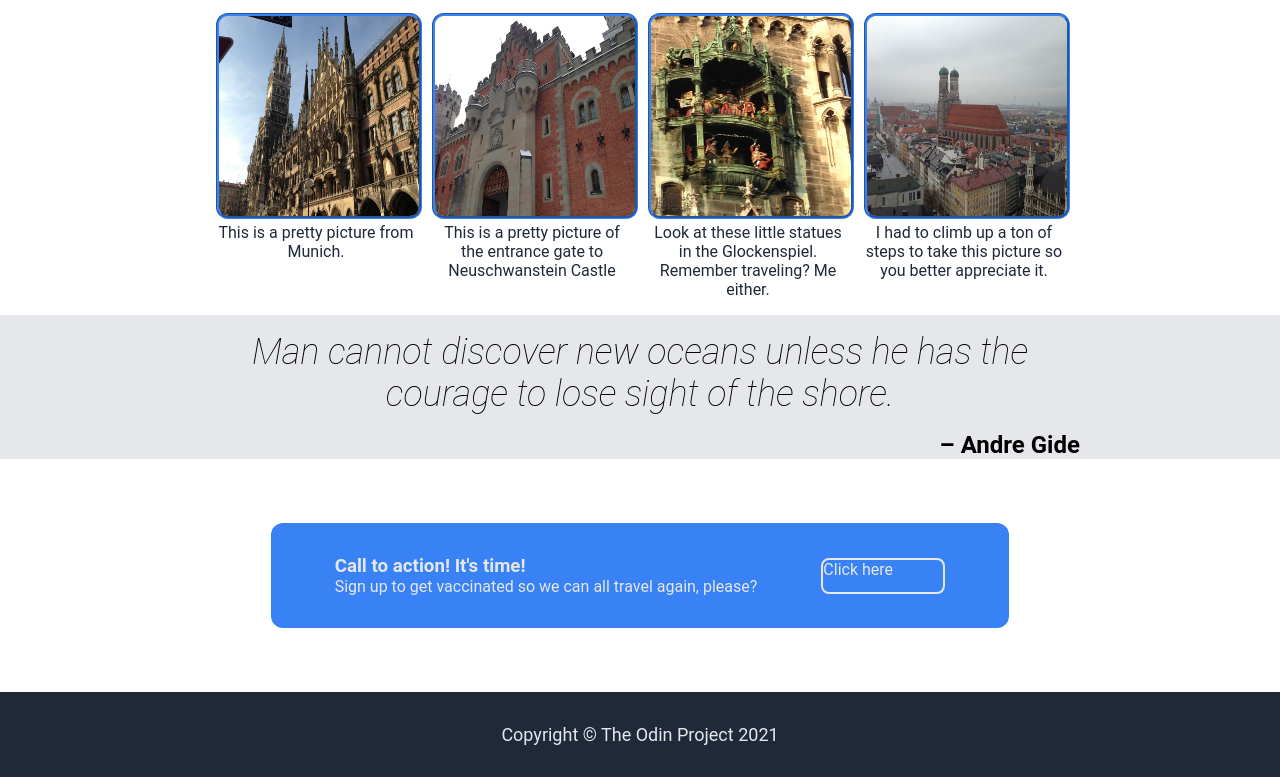
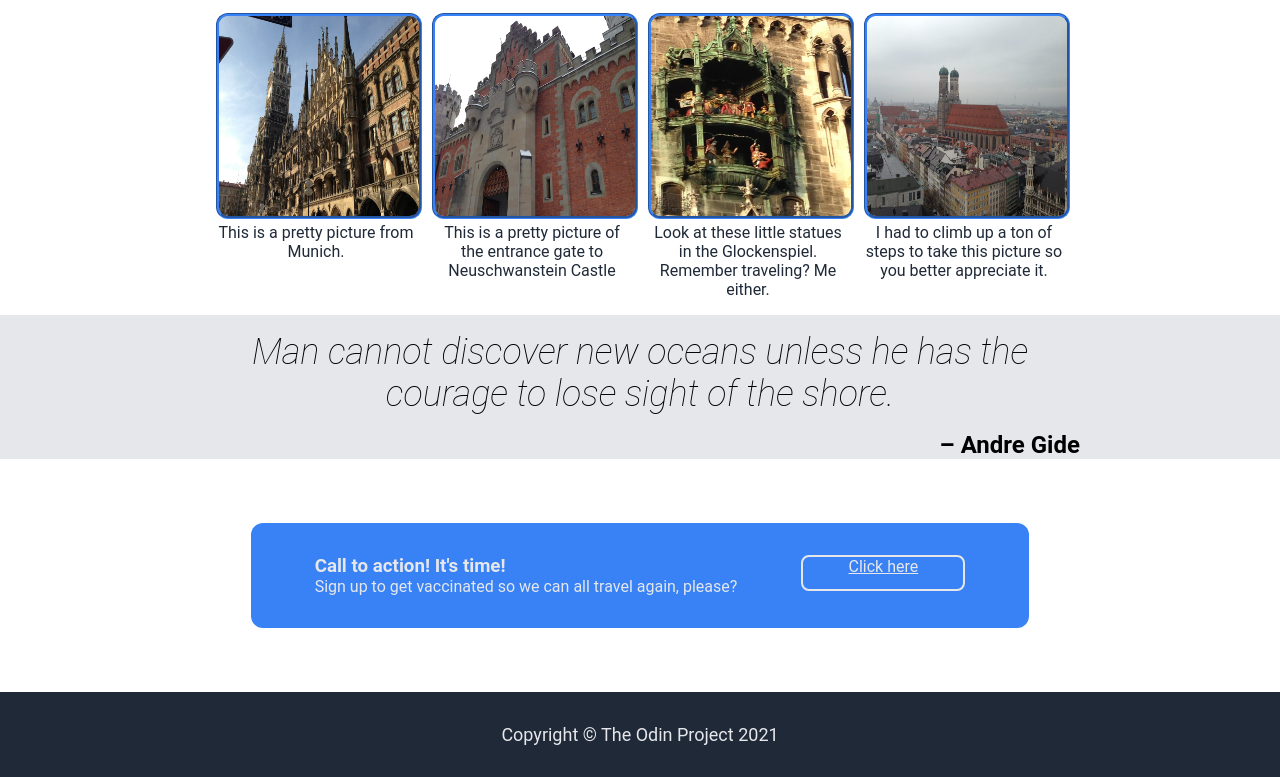
Before and after one commit to mckinseykm/odin-landing, a plain HTML site: page index.html in a window 1280 px wide. Shown: the part 503-1280 px from the top of the page. Drawn offline with Linux system fonts and the light colour scheme.

Commit message:
Changed button display properties

```diff
--- a/style.css
+++ b/style.css
@@ -19,17 +19,14 @@
     align-self: center;
 }
 
-a {
-    text-decoration: none;
-    color: inherit;
-}
-
 .header-links {
     display: flex;
     color: #E5E7EB;
     font-size: 18px;
     gap: 16px;
     align-self: center;
+    text-decoration: none;
+    color: inherit;
 }
 
 .sub-header{
@@ -152,15 +149,16 @@ a {
 }
 
 .button2 {
-    width: 120px;
+    display: flex;
+    width: 160px;
     height: 32px;
-    align-self: center;
     background-color: #3882F6;
     border: solid;
     border-color: #E5E7EB;
     color: #E5E7EB;
     border-radius: 8px;
     border-width: 2px;
+    justify-content: center;
 }
 
 .footer {
```
